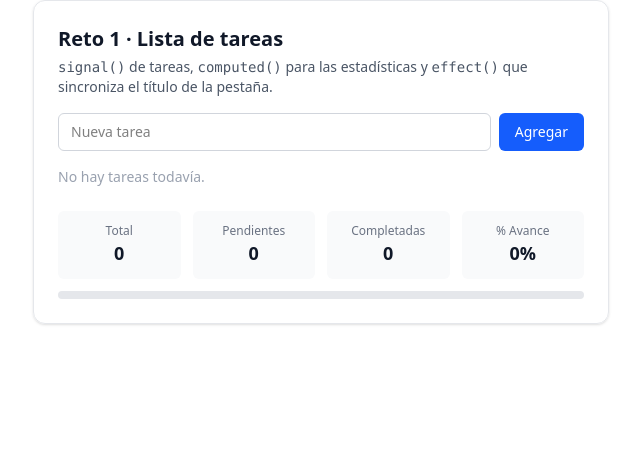
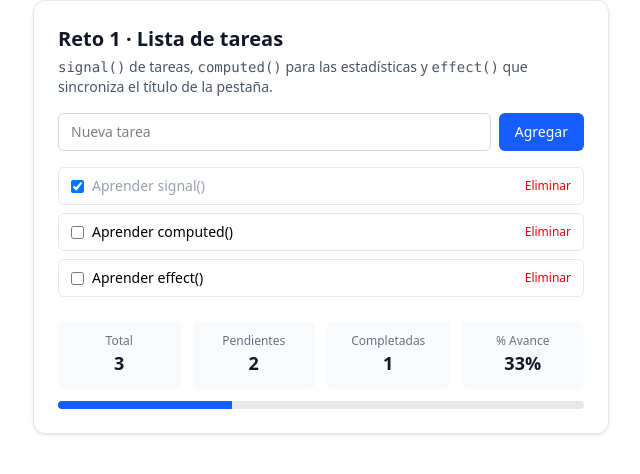
Before and after one commit to jffc-dev/retos-angular-semana3, an Angular app: page / in a window 1280 px wide. Shown: the top 474 px of the page, without its empty margins (319-959 px from the left). Built offline with nearby package versions, Linux system fonts and the light colour scheme.

Commit message:
agregando effect y cambio de titulo

```diff
--- a/src/app/ejercicios/reto-01-todo-stats/reto-01-todo-stats.ts
+++ b/src/app/ejercicios/reto-01-todo-stats/reto-01-todo-stats.ts
@@ -1,4 +1,4 @@
-import { Component, signal } from '@angular/core';
+import { Component, computed, effect, signal } from '@angular/core';
 import { ITarea } from '../../interfaces/tarea.interface';
 import { TareaItemComponent } from './tarea-item/tarea-item';
 
@@ -15,23 +15,35 @@ export class Reto01TodoStats {
   // effect() en el constructor que sincronice document.title con
   // pendientes().
 
-  tareasSignal = signal<ITarea[]>([])
-
-  total(): number {
-    return this.tareasSignal().length;
+  constructor(){
+    effect(() => {
+      document.title = `Tienes ${this.pendientes()} tareas pendientes`
+    })
   }
 
-  completadas(): number {
-    return this.tareasSignal().filter((tarea) => tarea.completada).length;
-  }
+  tareasSignal = signal<ITarea[]>([
+    { id: 1, texto: 'Aprender signal()', completada: true },
+    { id: 2, texto: 'Aprender computed()', completada: false },
+    { id: 3, texto: 'Aprender effect()', completada: false },
+  ])
 
-  pendientes(): number {
-    return this.total() - this.completadas();
-  }
+  total = computed<number>(() => {
+    return this.tareasSignal().length;
+  })
 
-  porcentajeAvance(): number {
+  completadas = computed<number>(() => {
+    const listaFiltrada = this.tareasSignal().filter((tarea) => tarea.completada === true)
+    return listaFiltrada.length;
+  })
+
+  pendientes = computed<number>(() => {
+    const listaFiltrada = this.tareasSignal().filter((tarea) => tarea.completada === false)
+    return listaFiltrada.length;
+  })
+
+  porcentajeAvance = computed<number>(() => {
     return this.total() === 0 ? 0 : Math.round((this.completadas() / this.total()) * 100);
-  }
+  })
 
   agregarTarea(input: HTMLInputElement): void {
     const texto = input.value.trim();
@@ -49,8 +61,6 @@ export class Reto01TodoStats {
         tarea.id === id ? { ...tarea, completada: !tarea.completada } : tarea,
       );
     })
-
-
   }
 
   eliminarTarea(id: number): void {
```
